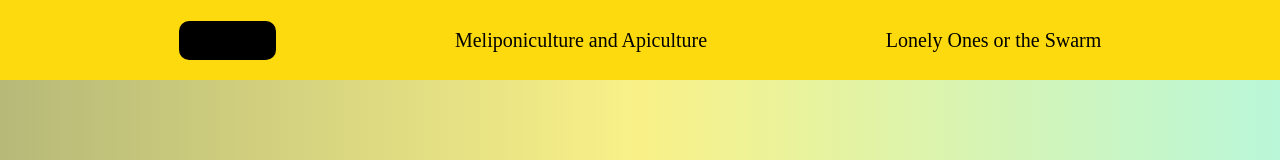
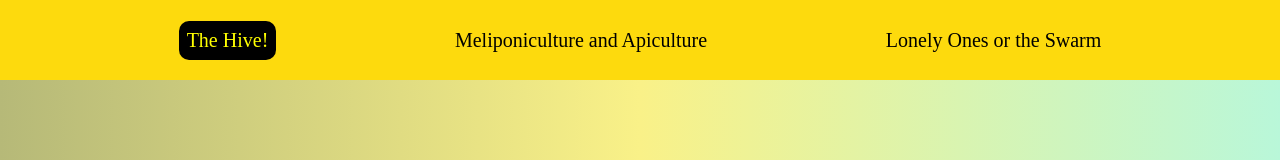
Before and after one commit to Hugones45/meliponas_web_responsive, a React (Create React App) app: page / in a window 1280 px wide. Shown: the top 160 px of the page. Built offline with nearby package versions, Linux system fonts and the light colour scheme; no server answers; a web font is replaced by a local one.

Commit message:
nav color

```diff
--- a/src/components/NavBar/NavBar.css
+++ b/src/components/NavBar/NavBar.css
@@ -28,11 +28,12 @@ a:link {
 }
 
 .active {
-    background-color: black;
+    background-color: black !important;
     padding: 8px;
     border-radius: 10px;
-    color: yellow;
+    color: yellow !important;
 }
+
 
 .navContent {
 display: flex;
```
